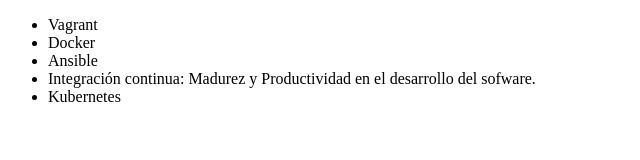
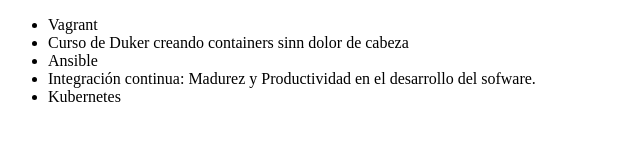
Before and after one commit to agustinutrera/alura-git, a plain HTML site: page index.html in a window 1280 px wide. Shown: the whole page, without its empty margins (0-640 px from the left). Drawn offline with Linux system fonts and the light colour scheme.

Commit message:
Actualizando nombre del curso de Dukers

```diff
--- a/index.html
+++ b/index.html
@@ -7,7 +7,7 @@
 <body>
      <ul>
          <li> Vagrant </li>
-         <li> Docker </li>
+         <li> Curso de Duker creando containers sinn dolor de cabeza </li>
          <li> Ansible </li>
          <li> Integración continua: Madurez y Productividad en el desarrollo del sofware. </li>
          <li> Kubernetes </li>
```
